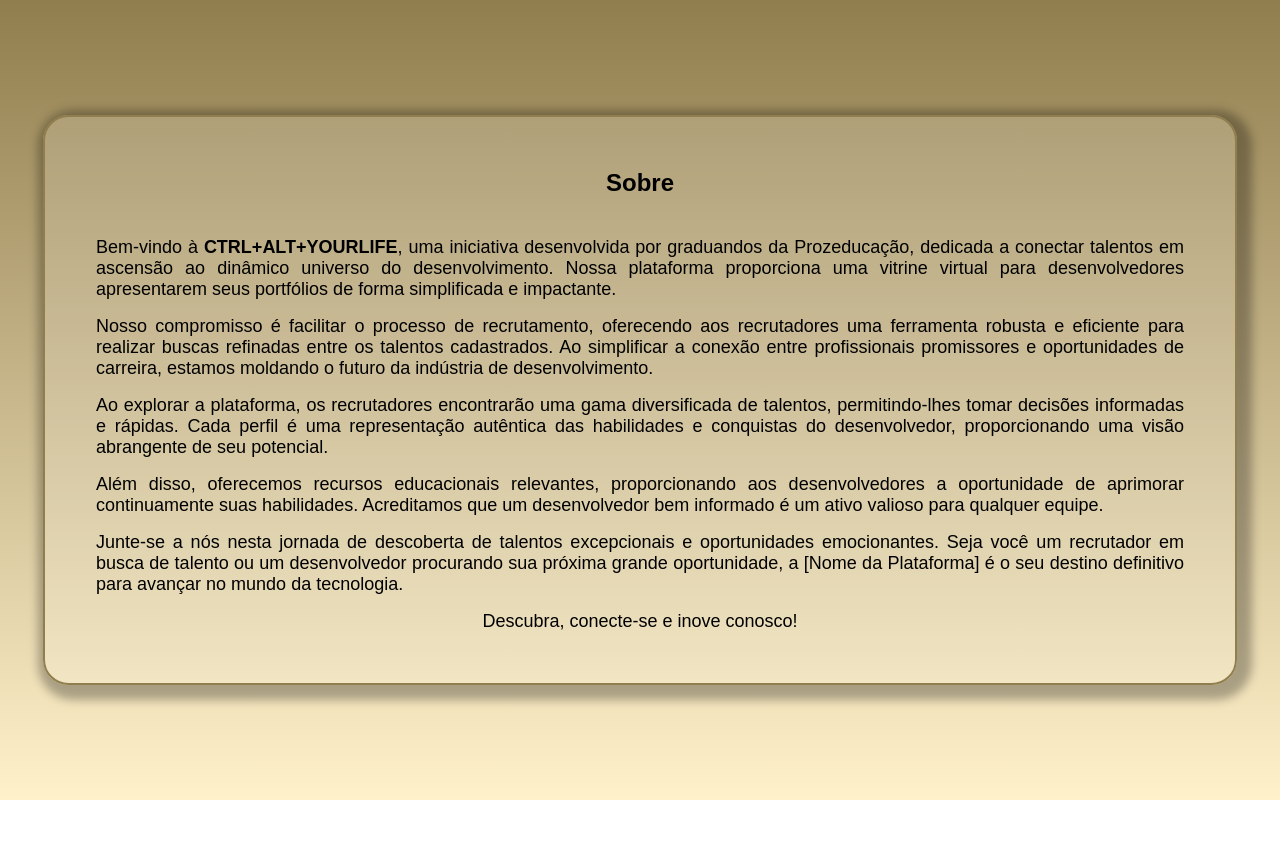
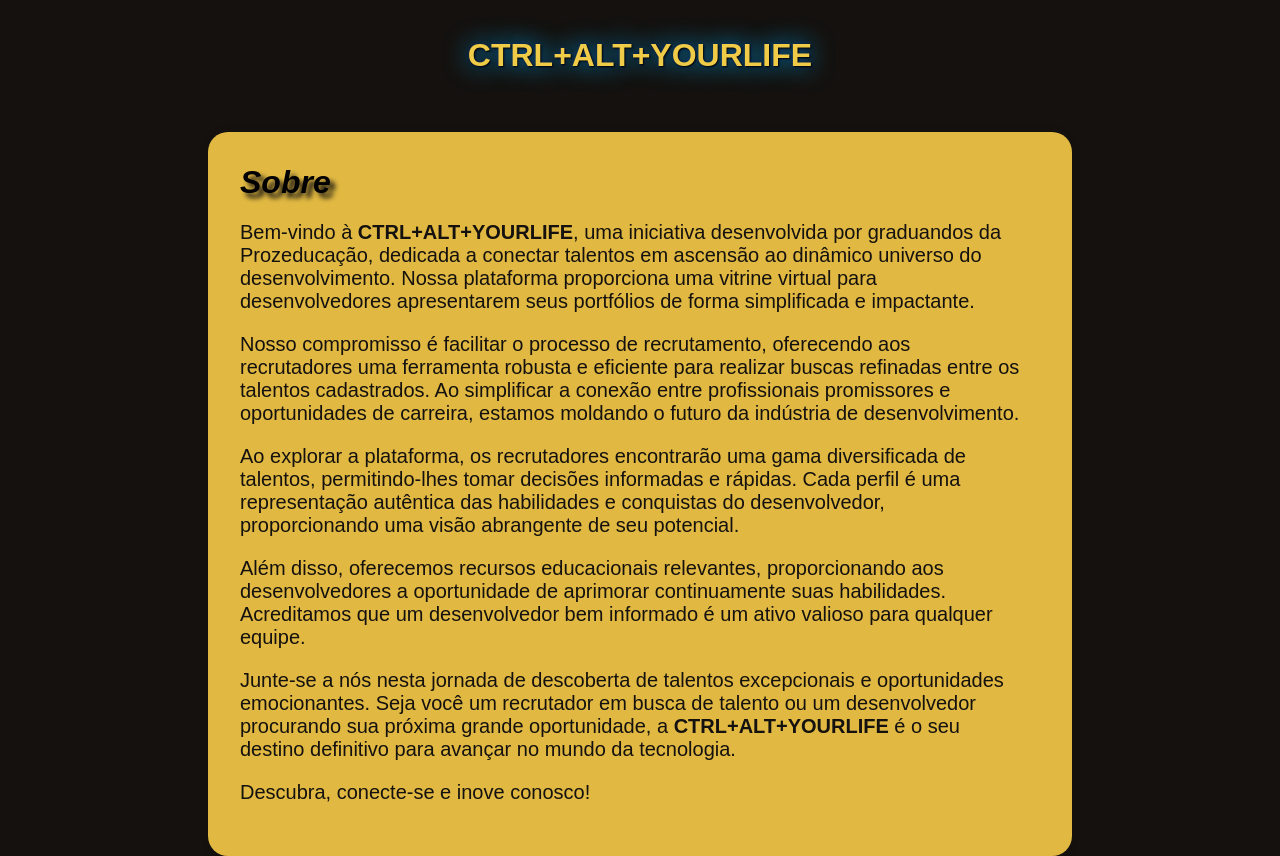
Before and after one commit to PietroBucker/CTRL-ALT-YOURLIFE, a plain HTML site: page src/html/Sobre.html in a window 1280 px wide. Before the commit the page ends 800 px from the top, so only its background shows below. Drawn offline with Linux system fonts and the light colour scheme; files that its build step writes are made by us from their sources.

Commit message:
Update Sobre.html

```diff
--- a/src/html/Sobre.html
+++ b/src/html/Sobre.html
@@ -1,24 +1,23 @@
 <!DOCTYPE html>
 <html lang="en">
-
 <head>
     <meta charset="UTF-8">
     <meta name="viewport" content="width=device-width, initial-scale=1.0">
+    <link rel="stylesheet" href="sobre.css">
+    <script src="sobre.js" defer="javascript.js"></script>
     <title>Sobre</title>
-    <!-- esse link abaixo é o do css -->
-    <link rel="stylesheet" href="../css/sobre.css">
 
 </head>
-
 <body>
-
-    <div class="content">
+    <header>
+            <h1>CTRL+ALT+YOURLIFE</h1>
+        </header>
+        <div class="container">
             <h2>Sobre</h2>
             <p>Bem-vindo à <strong>CTRL+ALT+YOURLIFE</strong>, uma iniciativa desenvolvida por graduandos da Prozeducação,
                 dedicada a
                 conectar talentos em ascensão ao dinâmico universo do desenvolvimento. Nossa plataforma proporciona uma
                 vitrine virtual para desenvolvedores apresentarem seus portfólios de forma simplificada e impactante.
-        </p>
                 <p> Nosso compromisso é facilitar o processo de recrutamento, oferecendo aos recrutadores uma ferramenta
                     robusta e eficiente para realizar buscas refinadas entre os talentos cadastrados. Ao simplificar a
                     conexão entre profissionais promissores e oportunidades de carreira, estamos moldando o futuro da
@@ -34,10 +33,13 @@
                 </p>
                 <p> Junte-se a nós nesta jornada de descoberta de talentos excepcionais e oportunidades emocionantes. Seja
                     você um recrutador em busca de talento ou um desenvolvedor procurando sua próxima grande oportunidade, a
-            [Nome da Plataforma] é o seu destino definitivo para avançar no mundo da tecnologia.
+                    <strong>CTRL+ALT+YOURLIFE</strong> é o seu destino definitivo para avançar no mundo da tecnologia.
                 </p>
                 <p>Descubra, conecte-se e inove conosco!</p>
             </div>
-</body>
+    </header>
 
 </html>
+
+</body>
+</html>
```
Lines whose indentation alone changed are shown as unchanged.
